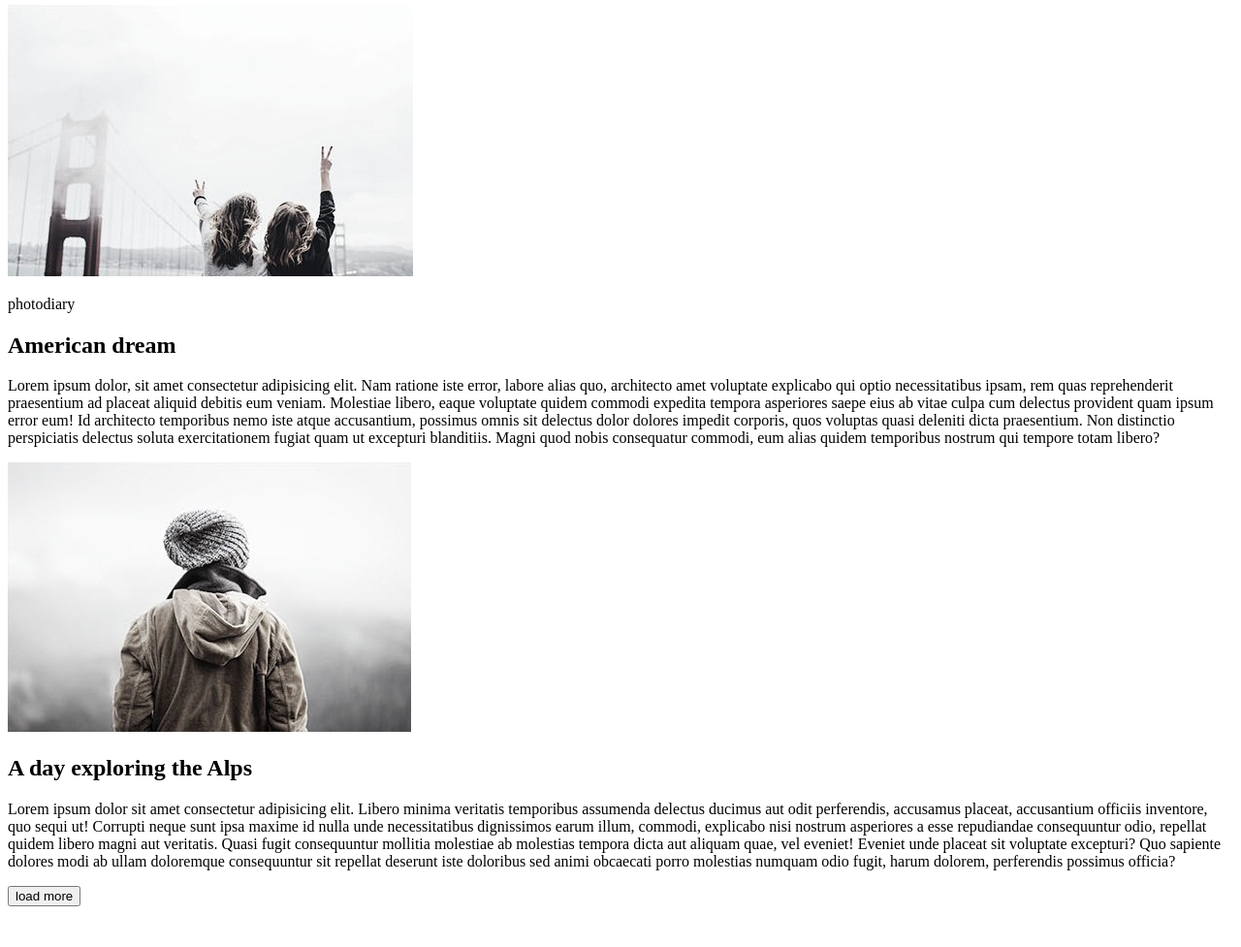
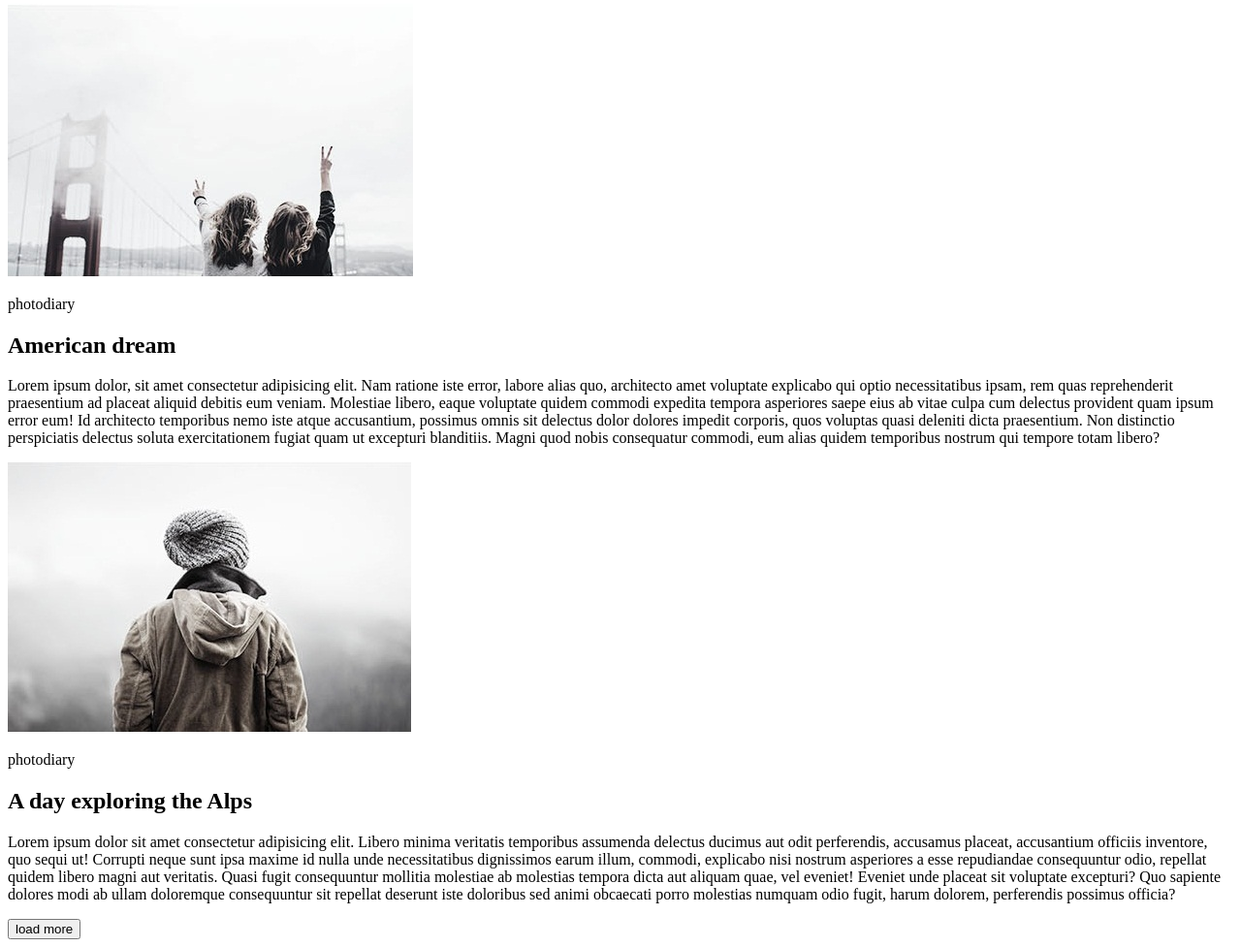
Before and after one commit to Saytoss/goit-fe-course, a plain HTML site: page html-css/module-01-02/index.html in a window 1280 px wide. Shown: the part 1079-2056 px from the top of the page at 97% size. Before the commit the page ends 2022 px from the top, so only its background shows below. Drawn offline with Linux system fonts and the light colour scheme.

```diff
--- a/html-css/module-01-02/index.html
+++ b/html-css/module-01-02/index.html
@@ -41,6 +41,7 @@
     <p>Lorem ipsum dolor, sit amet consectetur adipisicing elit. Nam ratione iste error, labore alias quo, architecto amet voluptate explicabo qui optio necessitatibus ipsam, rem quas reprehenderit praesentium ad placeat aliquid debitis eum veniam. Molestiae libero, eaque voluptate quidem commodi expedita tempora asperiores saepe eius ab vitae culpa cum delectus provident quam ipsum error eum! Id architecto temporibus nemo iste atque accusantium, possimus omnis sit delectus dolor dolores impedit corporis, quos voluptas quasi deleniti dicta praesentium. Non distinctio perspiciatis delectus soluta exercitationem fugiat quam ut excepturi blanditiis. Magni quod nobis consequatur commodi, eum alias quidem temporibus nostrum qui tempore totam libero?
     </p>
     <img src="./img/img4.jpg" alt="alps" class="photodiary-img">
+    <p>photodiary</p>
     <h2>A day exploring the Alps</h2>
     <p>Lorem ipsum dolor sit amet consectetur adipisicing elit. Libero minima veritatis temporibus assumenda delectus ducimus aut odit perferendis, accusamus placeat, accusantium officiis inventore, quo sequi ut! Corrupti neque sunt ipsa maxime id nulla unde necessitatibus dignissimos earum illum, commodi, explicabo nisi nostrum asperiores a esse repudiandae consequuntur odio, repellat quidem libero magni aut veritatis. Quasi fugit consequuntur mollitia molestiae ab molestias tempora dicta aut aliquam quae, vel eveniet! Eveniet unde placeat sit voluptate excepturi? Quo sapiente dolores modi ab ullam doloremque consequuntur sit repellat deserunt iste doloribus sed animi obcaecati porro molestias numquam odio fugit, harum dolorem, perferendis possimus officia?</p>
 </section>
```
Also changed, not shown: 1 other file.
